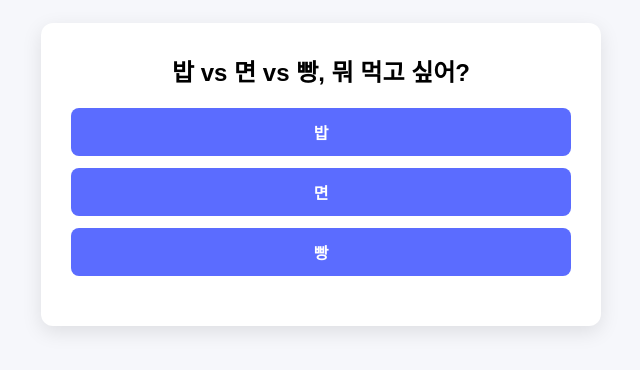
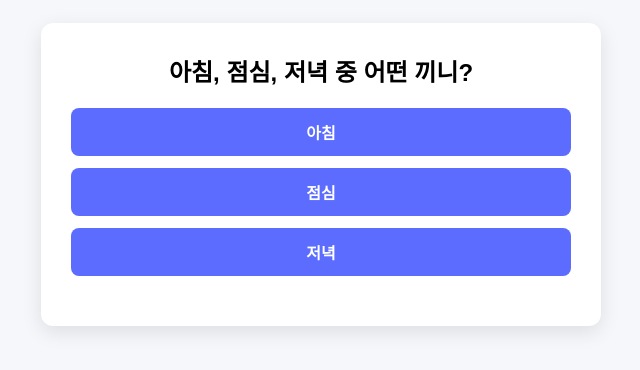
Before and after one commit to randomlife1005-commits/Menu-chuchon, a plain HTML site: page index.html in a window 1280 px wide. Shown: the part 226-596 px from the top of the page, without its empty margins (319-959 px from the left). Drawn offline with Linux system fonts and the light colour scheme.

Commit message:
Update index.html

```diff
--- a/index.html
+++ b/index.html
@@ -2,7 +2,7 @@
 <html lang="ko">
 <head>
   <meta charset="utf-8">
-  <title>저녁 메뉴 추천기</title>
+  <title>식사 메뉴 추천기</title>
   <style>
     body {font-family:sans-serif;display:flex;justify-content:center;align-items:center;
           min-height:100vh;background:#f6f7fb;margin:0;}
@@ -25,35 +25,30 @@
   </div>
 
   <script>
-    // 질문 단계
+    // ✅ 질문 단계: 시간대 선택 추가
     const QUESTIONS = [
+      { text: "아침, 점심, 저녁 중 어떤 끼니?", options: ["아침","점심","저녁"] },
       { text: "밥 vs 면 vs 빵, 뭐 먹고 싶어?", options: ["밥","면","빵"] },
       { text: "한식 vs 양식 vs 중식?", options: ["한식","양식","중식"] },
       { text: "매운 거 좋아해?", options: ["매움","순함"] }
     ];
 
-    // 조건별 풍부한 메뉴 리스트
+    // ✅ 시간대별 메뉴 리스트
     const RESULTS = {
-      "밥-한식-매움": ["김치찌개","부대찌개","낙지볶음","닭볶음탕","제육볶음","불닭볶음","청국장","매운 오삼불고기"],
-      "밥-한식-순함": ["된장찌개","갈비탕","콩나물국밥","설렁탕","순두부찌개","비빔밥","죽","삼계탕"],
-      "밥-양식-매움": ["스파이시 카레라이스","칠리 리조또","매운 라자냐","할라피뇨 치킨라이스","타코라이스"],
-      "밥-양식-순함": ["오므라이스","버터 치킨 커리","필라프","하야시라이스","리소토","햄버그스테이크"],
-      "밥-중식-매움": ["마파두부","깐풍기 덮밥","마라샹궈","마라향궈 볶음밥","매운 탕수육"],
-      "밥-중식-순함": ["계란볶음밥","중국식 잡채밥","고추잡채 덮밥","짜장밥","양주볶음밥"],
-
-      "면-한식-매움": ["비빔국수","열무국수","김치말이국수","매운 쫄면","비빔냉면"],
-      "면-한식-순함": ["잔치국수","칼국수","냉면","수제비","콩국수"],
-      "면-양식-매움": ["아라비아따 파스타","스파이시 토마토 파스타","치폴레 크림파스타","매운 해산물 파스타"],
-      "면-양식-순함": ["까르보나라","알리오올리오","봉골레","크림 파스타","토마토 파스타"],
-      "면-중식-매움": ["짬뽕","마라탕","탄탄면","매운 우육면"],
-      "면-중식-순함": ["짜장면","울면","새우볶음면","온면"],
-
-      "빵-한식-매움": ["매운 불고기 샌드위치","불닭마요 토스트","고추장 삼각김밥","스파이시 김밥"],
-      "빵-한식-순함": ["참치마요 삼각김밥","햄치즈 토스트","김밥","계란 샌드위치"],
-      "빵-양식-매움": ["핫치킨버거","멕시칸 샌드위치","스파이시 피자","치폴레 파니니"],
-      "빵-양식-순함": ["치즈버거","BLT 샌드위치","크로와상","클럽 샌드위치","페페로니 피자"],
-      "빵-중식-매움": ["고추잡채와 꽃빵","마라샌드위치","매운 딤섬","매운 바오즈"],
-      "빵-중식-순함": ["크림빵","단팥빵","중국식 만두","꽈배기"]
+      // 아침: 가벼운 메뉴
+      "아침-밥-한식-순함": ["죽","계란밥","미역국","콩나물국밥(맑게)"],
+      "아침-빵-양식-순함": ["토스트","크루아상","요거트 + 그래놀라","샌드위치"],
+      "아침-면-한식-순함": ["잔치국수(맑은국물)","소면"],
+      // 점심: 기존 메뉴 그대로 (맛있는 거 위주)
+      "점심-밥-한식-매움": ["김치찌개","부대찌개","낙지볶음","닭볶음탕","제육볶음"],
+      "점심-밥-한식-순함": ["된장찌개","갈비탕","순두부찌개","비빔밥","삼계탕"],
+      "점심-면-중식-매움": ["짬뽕","마라탕","탄탄면"],
+      "점심-면-중식-순함": ["짜장면","울면","새우볶음면"],
+      // 저녁: 좀 무거운 메뉴
+      "저녁-밥-한식-매움": ["감자탕","닭볶음탕","매운 돼지갈비찜","낙곱새"],
+      "저녁-밥-한식-순함": ["갈비찜","보쌈","수육","꼬리곰탕"],
+      "저녁-면-양식-순함": ["크림 파스타","라자냐","해물 리조또"],
+      "저녁-면-중식-매움": ["마라샹궈","매운 유린기","마라샹궈 볶음면"]
     };
 
     let step = 0;
```
